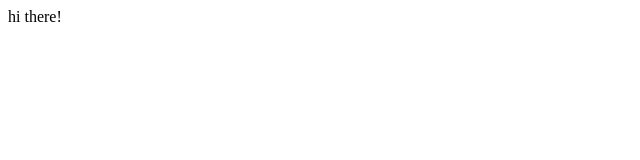
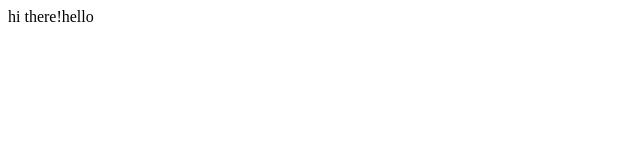
Before and after one commit to Priyanshut04/UsingGit, a plain HTML site: page index.html in a window 1280 px wide. Shown: the full height of the page, 0-640 px from the left. Drawn offline with Linux system fonts and the light colour scheme.

Commit message:
updated twice index.html
twice

```diff
--- a/index.html
+++ b/index.html
@@ -7,6 +7,7 @@
     <title>Document</title>
 </head>
 <body>
-    hi there!
+    hi there!hello
+
 </body>
 </html>
```
